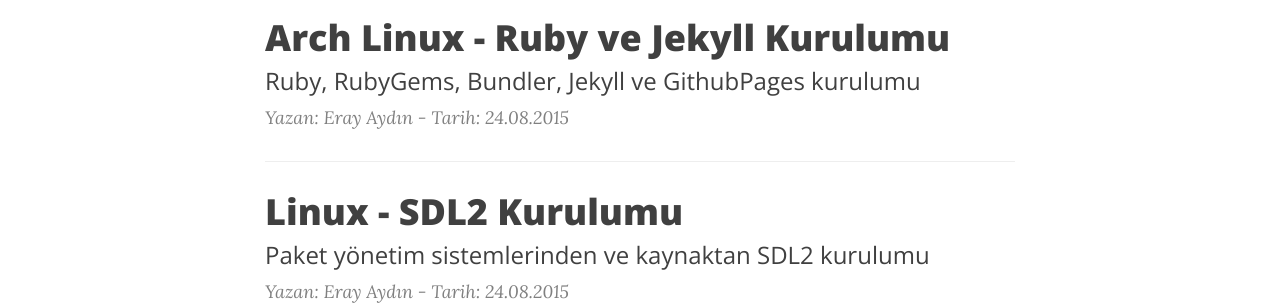
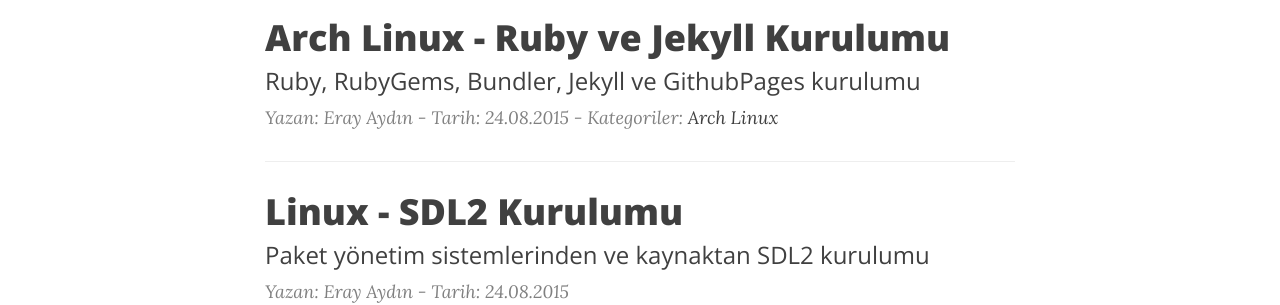
Before and after one commit to erayaydin/erayaydin.github.io-bulma, a Jekyll site: the page built from index.html, in a window 1280 px wide. Shown: the part 684-989 px from the top of the page. Built offline with Jekyll 4.4.1, drawn with Linux system fonts in a browser that asks for light colours; nearby versions of some CDN libraries; the list of posts is cut into pages by our own code.

Commit message:
Added categories list to post list

```diff
--- a/index.html
+++ b/index.html
@@ -14,7 +14,29 @@
         </h3>
         {% endif %}
     </a>
-    <p class="post-meta">Yazan: {% if post.author %}{{ post.author }}{% else %}{{ site.title }}{% endif %} - Tarih: {{ post.date | date: "%-d.%m.%Y" }}</p>
+    <p class="post-meta">
+        Yazan: {% if post.author %}{{ post.author }}{% else %}{{ site.title }}{% endif %} -
+        Tarih: {{ post.date | date: "%-d.%m.%Y" }}
+        {% if post.tags.size > 0 %}
+            {% capture tags_content %}
+            - Kategoriler:
+            {% endcapture %}
+            {% for post_tag in post.tags %}
+                {% for data_tag in site.data.tags %}
+                    {% if data_tag.slug == post_tag %}
+                        {% assign tag = data_tag %}
+                    {% endif %}
+                {% endfor %}
+                {% if tag %}
+                    {% capture tags_content_temp %}{{ tags_content }}<a href="/tag/{{ tag.slug }}">{{ tag.name }}</a>{% if forloop.last == false %}, {% endif %}{% endcapture %}
+                    {% assign tags_content = tags_content_temp %}
+                {% endif %}
+            {% endfor %}
+        {% else %}
+            {% assign tags_content = '' %}
+        {% endif %}
+        {{ tags_content }}
+    </p>
 </div>
 <hr>
 {% endfor %}
```
